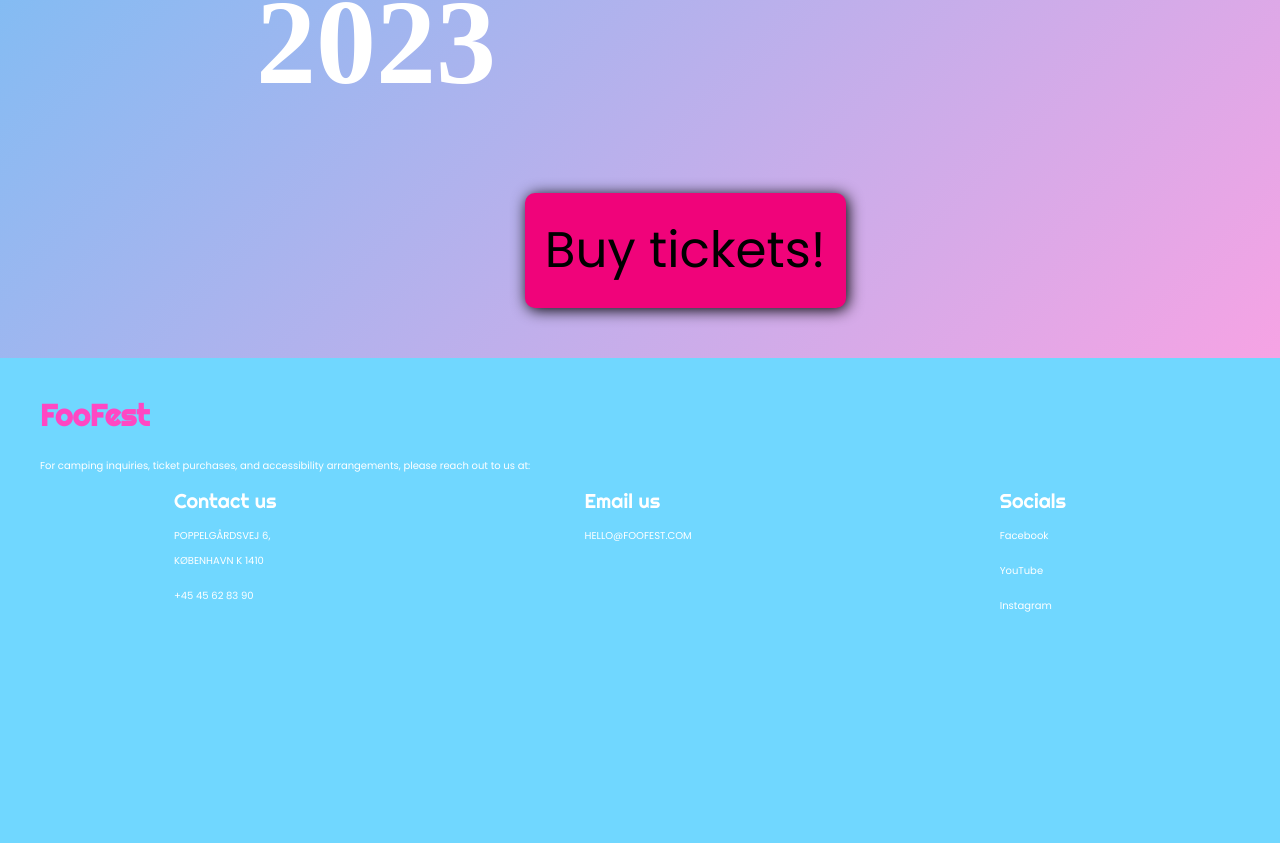
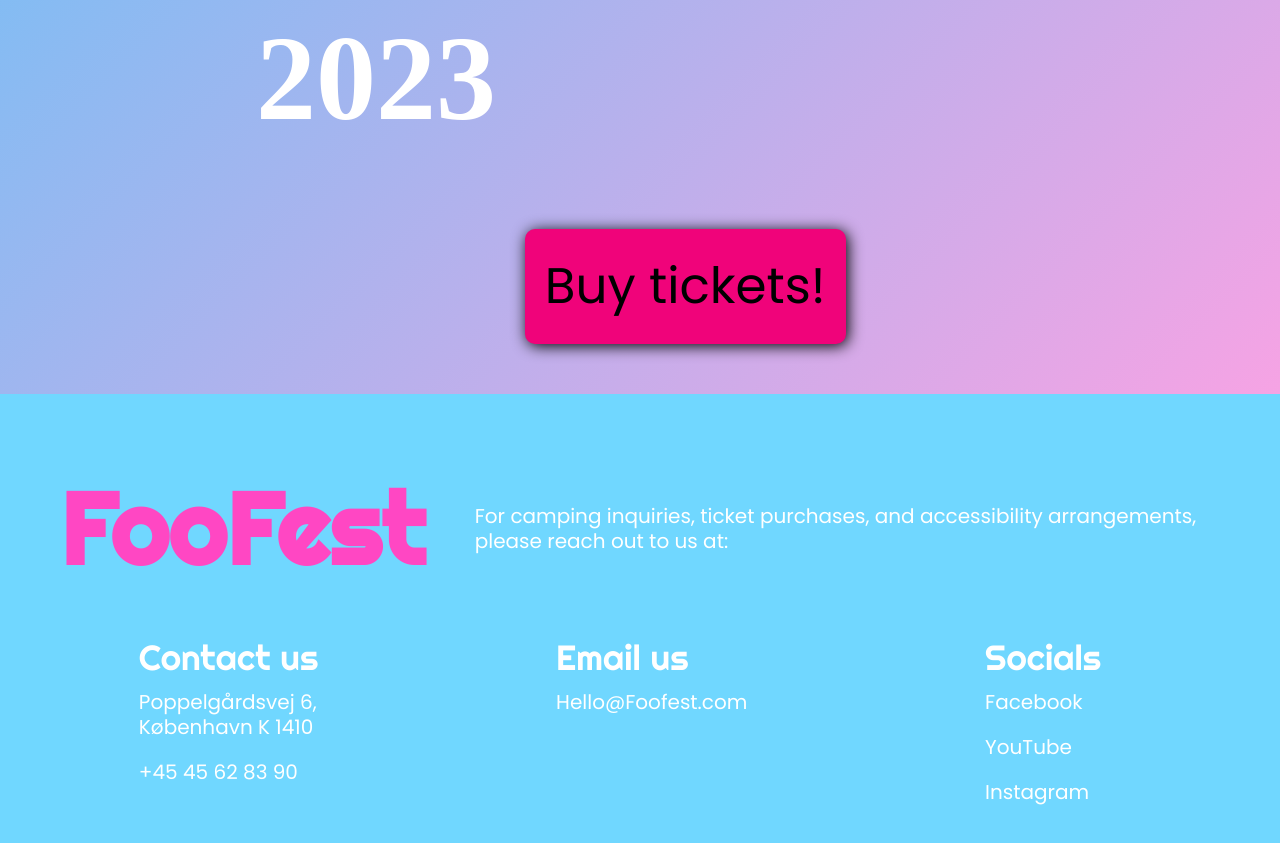
Before and after one commit to sabi4826/exam_frontend, a React (Vite) app: page / in a window 1280 px wide. Shown: the part 457-1300 px from the top of the page. Before the commit the page ends 1105 px from the top, so only its background shows below. Built offline with nearby package versions, Linux system fonts and the light colour scheme; a web font is replaced by a local one.

Commit message:
footerstyling

```diff
--- a/components/Footer.jsx
+++ b/components/Footer.jsx
@@ -4,21 +4,23 @@ import "../src/style/footer.css";
 export default function Footer() {
   return (
     <div className="footer_content">
-      <h2>FooFest</h2>
-      <p>For camping inquiries, ticket purchases, and accessibility arrangements, please reach out to us at:</p>
+      <div className="footer_headlines">
+        <h2>FooFest</h2>
+        <p>For camping inquiries, ticket purchases, and accessibility arrangements, please reach out to us at:</p>
+      </div>
 
-      <div class="footer_information">
+      <div className="footer_information">
         <div className="contact">
           <h3>Contact us</h3>
           <p>
-            POPPELGÅRDSVEJ 6, <br /> KØBENHAVN K 1410
+            Poppelgårdsvej 6, <br /> København K 1410
           </p>
           <p>+45 45 62 83 90</p>
         </div>
 
         <div className="email">
           <h3>Email us</h3>
-          <p>HELLO@FOOFEST.COM</p>
+          <p>Hello@Foofest.com</p>
         </div>
 
         <div className="socials">
--- a/src/style/footer.css
+++ b/src/style/footer.css
@@ -8,17 +8,17 @@ body {
   background-color: #70d7ff;
 }
 h2 {
-  font-size: 3rem;
+  font-size: 10rem;
   font-family: var(--primary-font);
   color: #ff47c3;
 }
 h3 {
-  font-size: 2rem;
+  font-size: 3.5rem;
   font-family: var(--primary-font);
   color: white;
 }
 p {
-  font-size: 1rem;
+  font-size: 2rem;
   font-family: var(--secondary-font);
   color: white;
 }
@@ -35,8 +35,15 @@ p {
   flex-direction: row;
   justify-content: space-around;
 }
+
 .contact,
 .email,
 .socials {
   padding-right: 4rem;
 }
+.footer_headlines {
+  display: flex;
+  padding: 2rem;
+  gap: 5rem;
+  align-items: center;
+}
```
